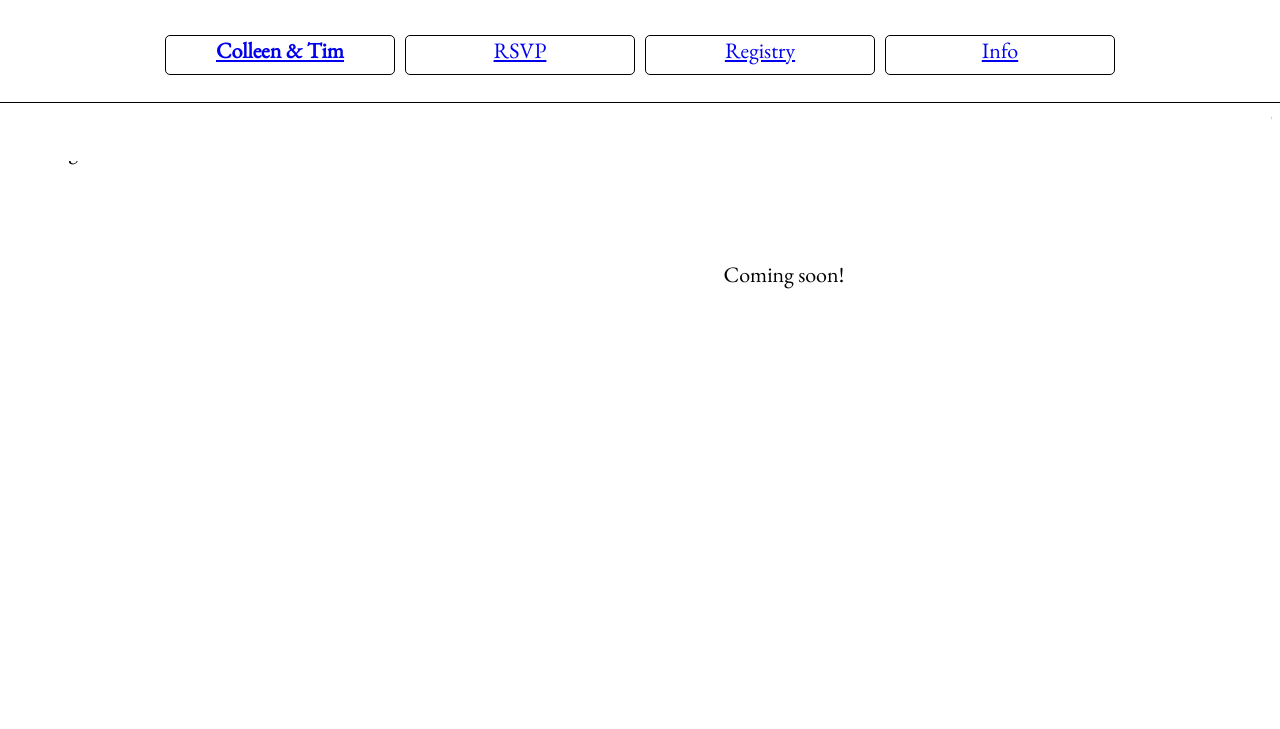
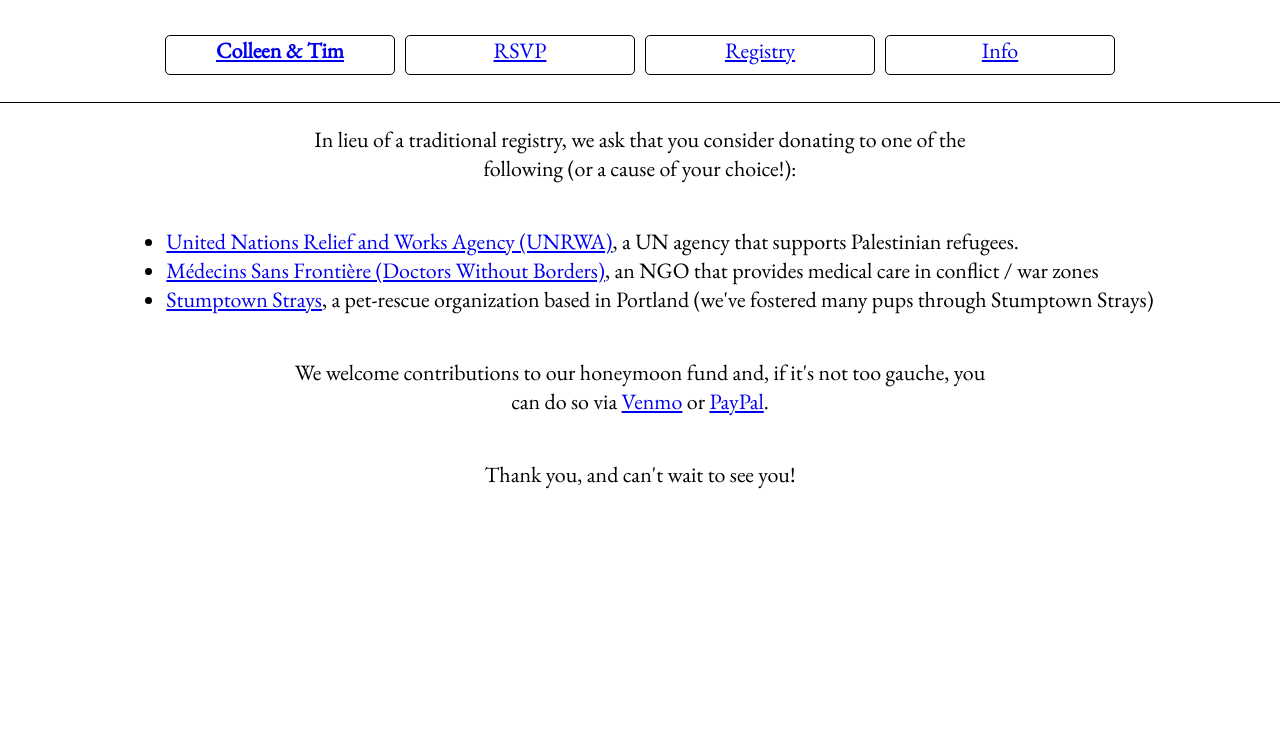
Before and after one commit to aufdemarbeitsmarkt/colleenandtim, a Flask app: page /registry in a window 1280 px wide. Shown: the top 729 px of the page. After the commit the page ends 489 px from the top, so only its background shows below. Run offline with Flask 3, Linux system fonts and the light colour scheme.

Commit message:
add registry page

```diff
--- a/app/routes.py
+++ b/app/routes.py
@@ -11,7 +11,7 @@
 
 @app.route('/registry')
 def registry():
-    return render_template('coming_soon.html')
+    return render_template('registry.html')
 
 
 @app.route('/info')
--- a/app/templates/base.html
+++ b/app/templates/base.html
@@ -13,7 +13,7 @@
         p {
             text-align: center;
             font-family: 'EB Garamond';font-size: 22px;
-            width: 50%;
+            width: 55%;
         }
         body {
             font-family: 'EB Garamond';font-size: 22px;
--- a/app/templates/registry.html
+++ b/app/templates/registry.html
@@ -2,6 +2,15 @@
 
 {% block content %}
 
+    <p>In lieu of a traditional registry, we ask that you consider donating to one of the following (or a cause of your choice!): </p>
+    <ul>
+        <li><a href="https://www.unrwa.org/">United Nations Relief and Works Agency (UNRWA)</a>, a UN agency that supports Palestinian refugees.</li>
+        <li><a href="https://donate.doctorswithoutborders.org/">Médecins Sans Frontière (Doctors Without Borders)</a>, an NGO that provides medical care in conflict / war zones</li>
+        <li><a href="https://www.stumptownstrays.org/">Stumptown Strays</a>, a pet-rescue organization based in Portland (we&#39;ve fostered many pups through Stumptown Strays)</li>
+    </ul>
 
+    <p> We welcome contributions to our honeymoon fund and, if it&#39;s not too gauche, you can do so via <a href="https://venmo.com/u/Tim-Nilsen">Venmo</a> or <a href="paypal.me/timnilsen420">PayPal</a>. </p>
+
+    <p> Thank you, and can't wait to see you! </p>
 
 {% endblock %}
```
Also changed, not shown: app/templates/registry.md (deleted, +0 -3 lines).
